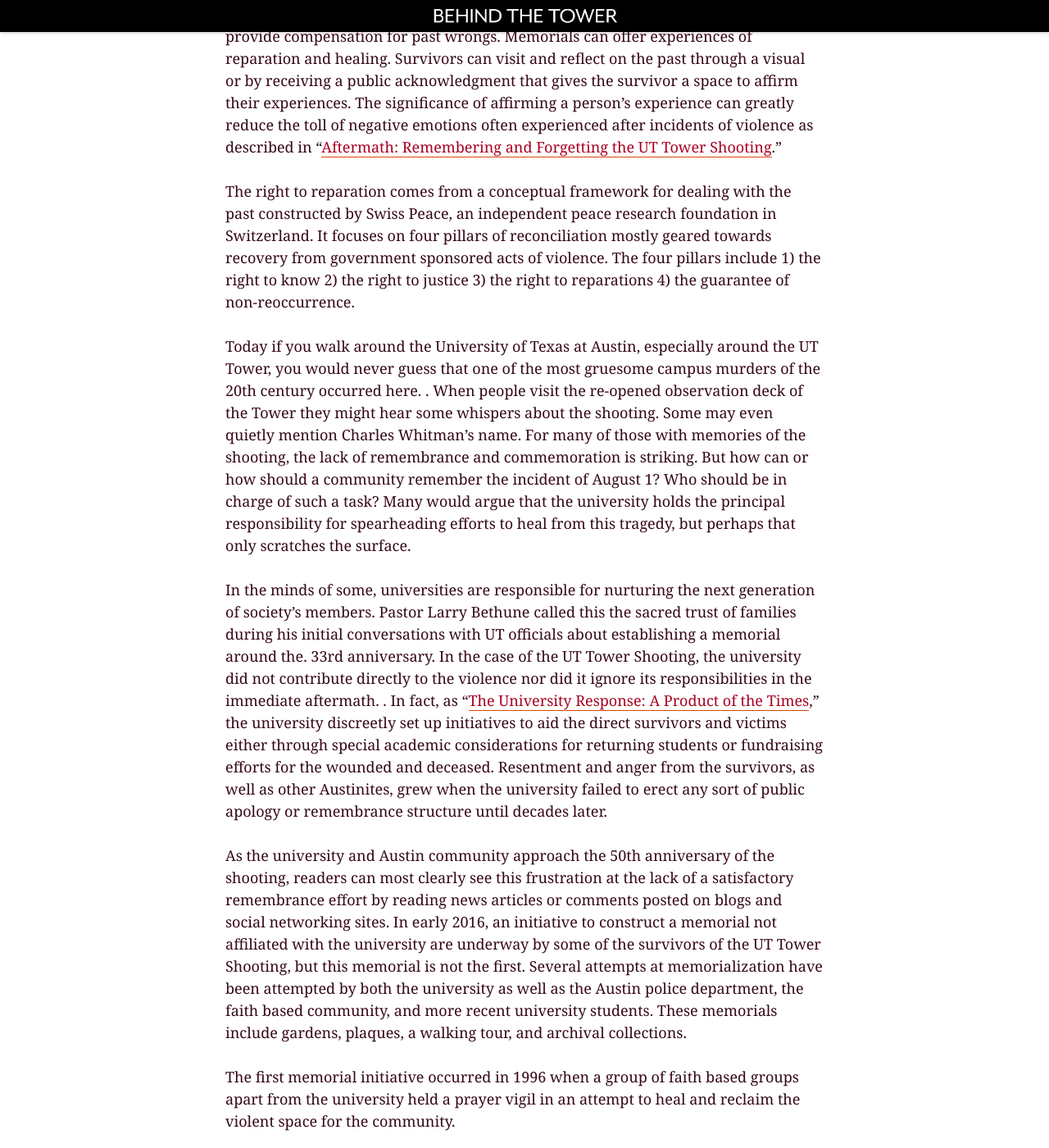
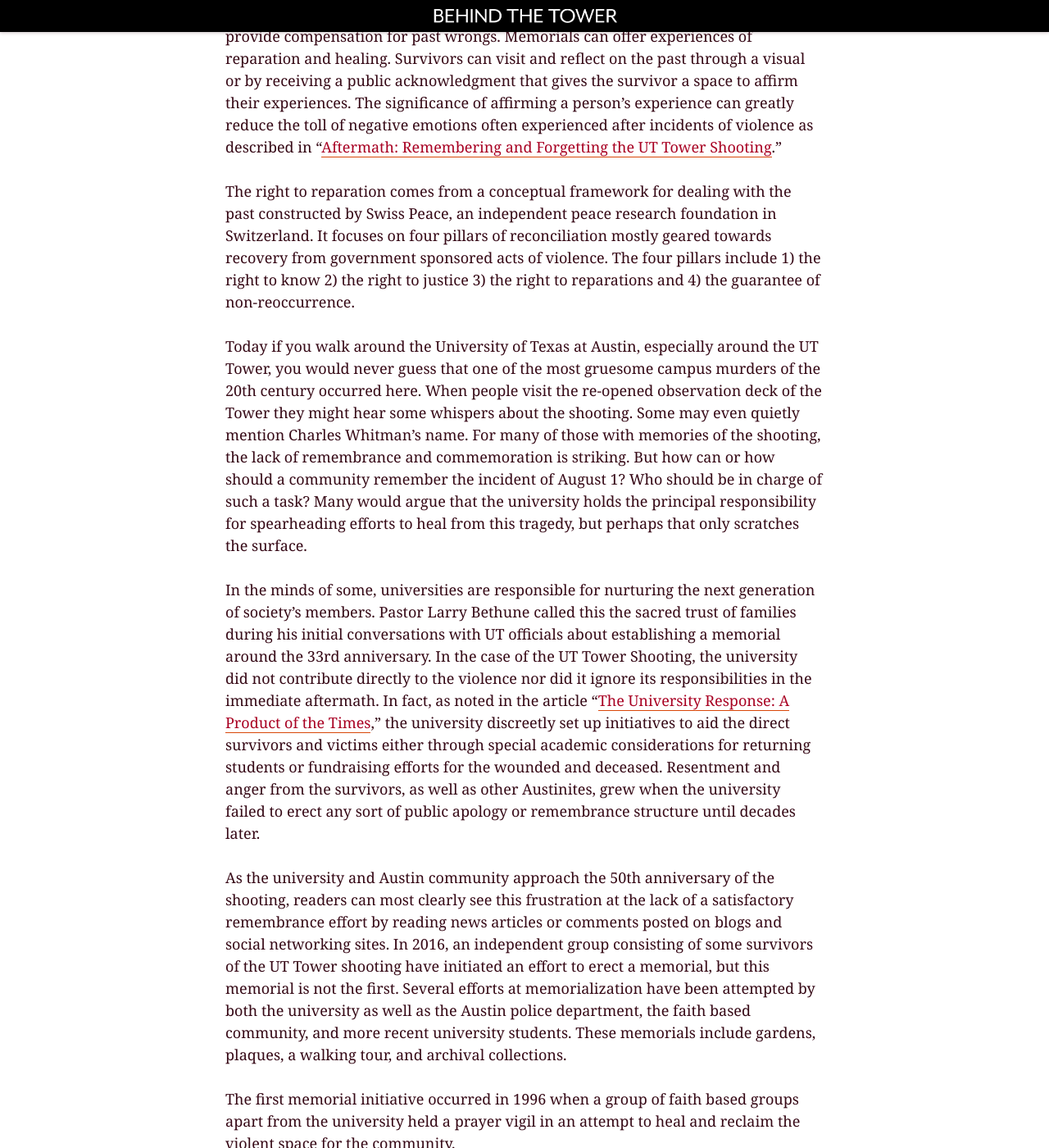
Before and after one commit to utexas-public-history/tower, a Jekyll site: the page built from _posts/2016-05-01-12-carbajal-choose-to-remember.md, in a window 1280 px wide and 1400 px high, scrolled down 1611 px. Shown: the whole window at 82% size. Built offline with Jekyll 4.4.1, drawn with Linux system fonts in a browser that asks for light colours; some of the changed text lies outside the part shown.

Commit message:
Carbajal essay edits

```diff
--- a/_posts/2016-05-01-12-carbajal-choose-to-remember.md
+++ b/_posts/2016-05-01-12-carbajal-choose-to-remember.md
@@ -24,19 +24,19 @@
   </p>
 </div>
 
-For a university community, losing a student or professor in a mass killing can produce a whirlwind of emotions. Add to this the fact that this act of violence was perpetrated by a member of that same community. Charles Whitman, a university student, shot and wounded over 45 people. The victim and wounded list would include mothers, daughters, sons, husband, wives, grandchildren, and fathers leaving deep wounds in the lives of their beloved and the communities they belonged to. To this day, the community of Austin continues to struggle with the effects of the tragedy of August 1,,despite attempts to heal by university officials, leaders of the community, law enforcement, public agencies, and student groups.
+For a university community, losing a student or professor in a mass killing can produce a whirlwind of emotions. Add to this the fact that this act of violence was perpetrated by a member of that same community. Charles Whitman, a university student, shot and wounded over 45 people. The victim and wounded list would include mothers, daughters, sons, husbands, wives, grandchildren, and fathers leaving deep wounds in the lives of their beloved and the communities they belonged to. To this day, the community of Austin continues to struggle with the effects of the tragedy of August 1, despite attempts to heal by university officials, leaders of the community, law enforcement, public agencies, and student groups.
 
 Moments of violence in a community’s history can take on different forms. For some communities, these moments are embodied in acts of war, violations of rights, or other direct acts of aggression towards people by the state or some other large, powerful group, as in Rwanda, Nazi Germany, and Guatemala. Healing from these instances requires challenging and often painful recollections of the moment either through storytelling, reflection, or erecting and interacting with memorial structures. Physical memorials can be constructed as testimonies to the past to acknowledge an event, provide an avenue of healing, and as an effort to remind future generations of the community’s history. For some people, these memorials can be distressing, but for others, memorials offer an opportunity to reflect and reconcile.
 
 Let us consider that as victims, we require or perhaps expect some sort of reparation for the pain or loss we experience. Reparations work to re-establish trust and provide compensation for past wrongs. Memorials can offer experiences of reparation and healing. Survivors can visit and reflect on the past through a visual or by receiving a public acknowledgment that gives the survivor a space to affirm their experiences. The significance of affirming a person’s experience can greatly reduce the toll of negative emotions often experienced after incidents of violence as described in “[Aftermath: Remembering and Forgetting the UT Tower Shooting][aftermath].”
 
-The right to reparation comes from a conceptual framework for dealing with the past constructed by Swiss Peace, an independent peace research foundation in Switzerland. It focuses on four pillars of reconciliation mostly geared towards recovery from government sponsored acts of violence. The four pillars include 1) the right to know 2) the right to justice 3) the right to reparations 4) the guarantee of non-reoccurrence.
+The right to reparation comes from a conceptual framework for dealing with the past constructed by Swiss Peace, an independent peace research foundation in Switzerland. It focuses on four pillars of reconciliation mostly geared towards recovery from government sponsored acts of violence. The four pillars include 1) the right to know 2) the right to justice 3) the right to reparations and 4) the guarantee of non-reoccurrence.
 
-Today if you walk around the University of Texas at Austin, especially around the UT Tower, you would never guess that one of the most gruesome campus murders of the 20th century occurred here. . When people visit the re-opened observation deck of the Tower they might hear some whispers about the shooting. Some may even quietly mention Charles Whitman’s name. For many of those with memories of the shooting, the lack of remembrance and commemoration is striking. But how can or how should a community remember the incident of August 1? Who should be in charge of such a task? Many would argue that the university holds the principal responsibility for spearheading efforts to heal from this tragedy, but perhaps that only scratches the surface.
+Today if you walk around the University of Texas at Austin, especially around the UT Tower, you would never guess that one of the most gruesome campus murders of the 20th century occurred here. When people visit the re-opened observation deck of the Tower they might hear some whispers about the shooting. Some may even quietly mention Charles Whitman’s name. For many of those with memories of the shooting, the lack of remembrance and commemoration is striking. But how can or how should a community remember the incident of August 1? Who should be in charge of such a task? Many would argue that the university holds the principal responsibility for spearheading efforts to heal from this tragedy, but perhaps that only scratches the surface.
 
-In the minds of some, universities are responsible for nurturing the next generation of society’s members. Pastor Larry Bethune called this the sacred trust of families during his initial conversations with UT officials about establishing a memorial around the. 33rd anniversary. In the case of the UT Tower Shooting, the university did not contribute directly to the violence nor did it ignore its responsibilities in the immediate aftermath. . In fact, as “[The University Response: A Product of the Times][university-response],” the university discreetly set up initiatives to aid the direct survivors and victims either through special academic considerations for returning students or fundraising efforts for the wounded and deceased. Resentment and anger from the survivors, as well as other Austinites, grew when the university failed to erect any sort of public apology or remembrance structure until decades later.
+In the minds of some, universities are responsible for nurturing the next generation of society’s members. Pastor Larry Bethune called this the sacred trust of families during his initial conversations with UT officials about establishing a memorial around the 33rd anniversary. In the case of the UT Tower Shooting, the university did not contribute directly to the violence nor did it ignore its responsibilities in the immediate aftermath. In fact, as noted in the article “[The University Response: A Product of the Times][university-response],” the university discreetly set up initiatives to aid the direct survivors and victims either through special academic considerations for returning students or fundraising efforts for the wounded and deceased. Resentment and anger from the survivors, as well as other Austinites, grew when the university failed to erect any sort of public apology or remembrance structure until decades later.
 
-As the university and Austin community approach the 50th anniversary of the shooting, readers can most clearly see this frustration at the lack of a satisfactory remembrance effort by reading news articles or comments posted on blogs and social networking sites. In early 2016, an initiative to construct a memorial not affiliated with the university are underway by some of the survivors of the UT Tower Shooting, but this memorial is not the first. Several attempts at memorialization have been attempted by both the university as well as the Austin police department, the faith based community, and more recent university students. These memorials include gardens, plaques, a walking tour, and archival collections.
+As the university and Austin community approach the 50th anniversary of the shooting, readers can most clearly see this frustration at the lack of a satisfactory remembrance effort by reading news articles or comments posted on blogs and social networking sites. In 2016, an independent group consisting of some survivors of the UT Tower shooting have initiated an effort to erect a memorial, but this memorial is not the first. Several efforts at memorialization have been attempted by both the university as well as the Austin police department, the faith based community, and more recent university students. These memorials include gardens, plaques, a walking tour, and archival collections.
 
 The first memorial initiative occurred in 1996 when a group of faith based groups apart from the university held a prayer vigil in an attempt to heal and reclaim the violent space for the community.
 
```
Also changed, not shown: other parts of _posts/2016-05-01-12-carbajal-choose-to-remember.md (+1 -1 lines).
